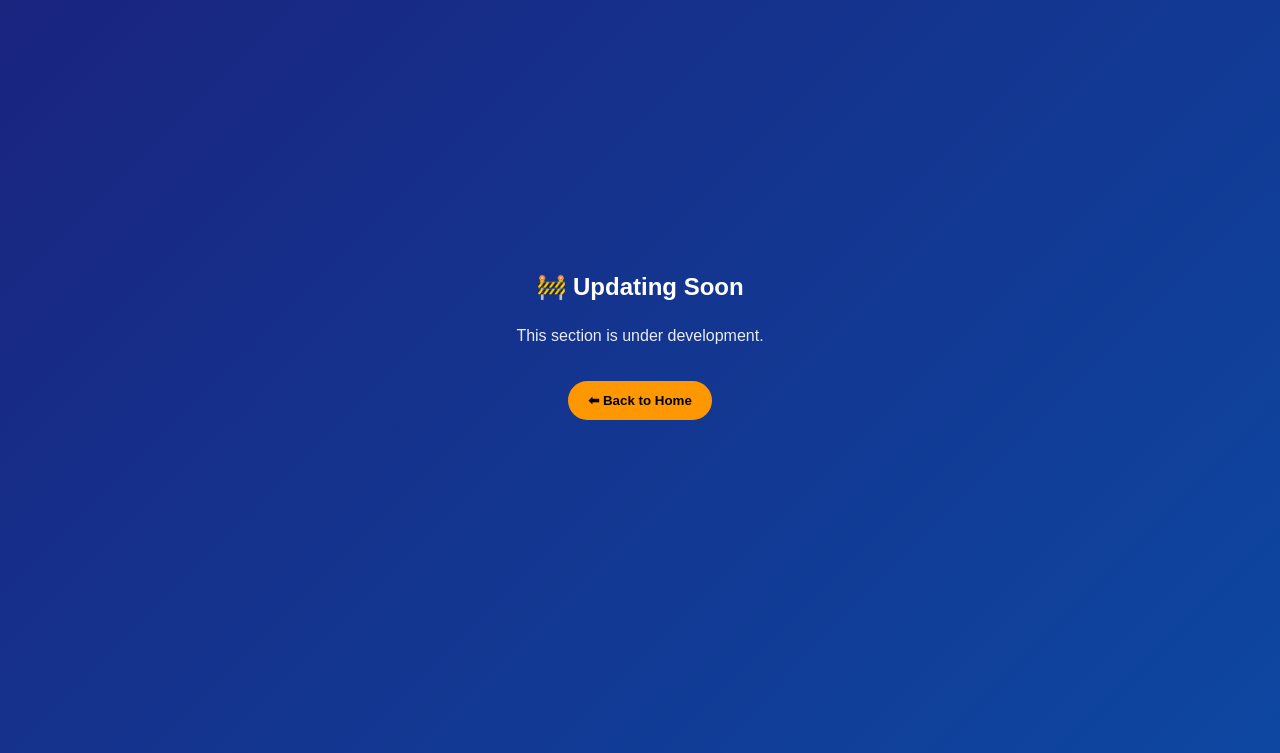
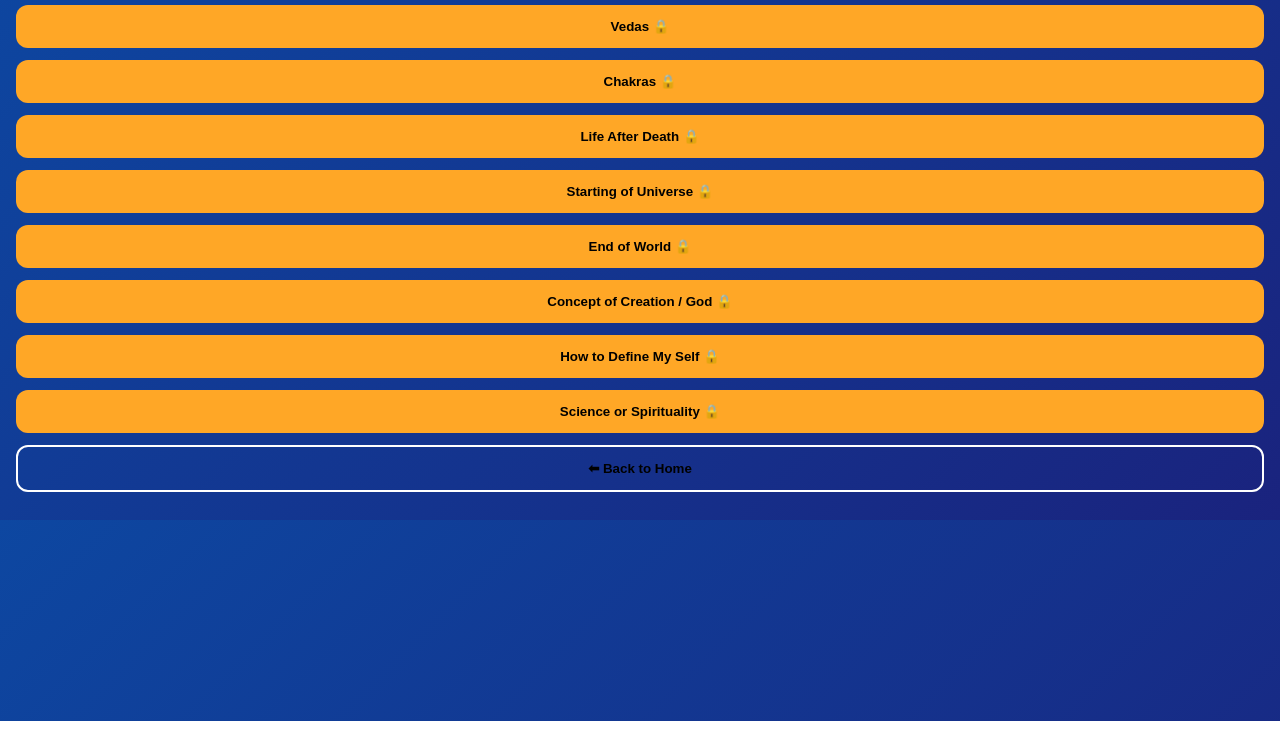
Before and after one commit to Vkcode95/awaken-360, a plain HTML site: page soulmate.html in a window 1280 px wide. Shown: the part 79-832 px from the top of the page. After the commit the page ends 800 px from the top, so only its background shows below. Drawn offline with Linux system fonts and the light colour scheme; no server answers.

Commit message:
Update soulmate.html

```diff
--- a/soulmate.html
+++ b/soulmate.html
@@ -1,53 +1,39 @@
 <!DOCTYPE html>
 <html lang="en">
 <head>
-  <meta charset="UTF-8"/>
-  <meta name="viewport" content="width=device-width, initial-scale=1.0"/>
-  <title>Awaken 360</title>
+<meta charset="UTF-8"/>
+<meta name="viewport" content="width=device-width, initial-scale=1.0"/>
+<title>Soulmate | Awaken 360</title>
 
-  <style>
-    body {
-      margin: 0;
-      font-family: Arial, sans-serif;
-      background: linear-gradient(135deg, #1a237e, #0d47a1);
-      color: white;
-      min-height: 100vh;
-      display: flex;
-      flex-direction: column;
-      justify-content: center;
-      align-items: center;
-      text-align: center;
-      padding: 16px;
-    }
+<script type="module">
+import { initializeApp } from "https://www.gstatic.com/firebasejs/10.7.1/firebase-app.js";
+import { getAuth, onAuthStateChanged } from "https://www.gstatic.com/firebasejs/10.7.1/firebase-auth.js";
+const app=initializeApp({apiKey:"AIzaSyCH0wmpO_38NcLO2r_7nqUI-JxiEAi-W1c",authDomain:"awaken-360.firebaseapp.com",projectId:"awaken-360",storageBucket:"awaken-360.firebasestorage.app",messagingSenderId:"1026505283790",appId:"1:1026505283790:web:1f35bfcd845db8b262d89f"});
+const auth=getAuth(app);let loggedIn=false;
+onAuthStateChanged(auth,u=>loggedIn=!!u);
+window.openReg=()=>loggedIn?alert("Registered content – Updating soon 🚀"):location.href="login.html";
+</script>
 
-    h2 {
-      margin-bottom: 10px;
-    }
-
-    p {
-      opacity: 0.9;
-    }
-
-    button {
-      margin-top: 20px;
-      padding: 12px 20px;
-      border-radius: 20px;
-      border: none;
-      background: #ff9800;
-      font-weight: bold;
-      cursor: pointer;
-    }
-  </style>
+<style>
+body{margin:0;font-family:Arial;background:linear-gradient(135deg,#0d47a1,#1a237e);color:#fff;padding:16px}
+h2{text-align:center}
+.btn{padding:14px;border-radius:12px;border:none;font-weight:bold;background:#ffa726;margin-bottom:12px;width:100%}
+.back{background:transparent;border:2px solid #fff}
+</style>
 </head>
 
 <body>
+<h2>Soulmate</h2>
 
-  <h2>🚧 Updating Soon</h2>
-  <p>This section is under development.</p>
+<button class="btn" onclick="openReg()">Vedas 🔒</button>
+<button class="btn" onclick="openReg()">Chakras 🔒</button>
+<button class="btn" onclick="openReg()">Life After Death 🔒</button>
+<button class="btn" onclick="openReg()">Starting of Universe 🔒</button>
+<button class="btn" onclick="openReg()">End of World 🔒</button>
+<button class="btn" onclick="openReg()">Concept of Creation / God 🔒</button>
+<button class="btn" onclick="openReg()">How to Define My Self 🔒</button>
+<button class="btn" onclick="openReg()">Science or Spirituality 🔒</button>
 
-  <button onclick="window.location.href='index.html'">
-    ⬅ Back to Home
-  </button>
-
+<button class="btn back" onclick="location.href='index.html'">⬅ Back to Home</button>
 </body>
 </html>
```
